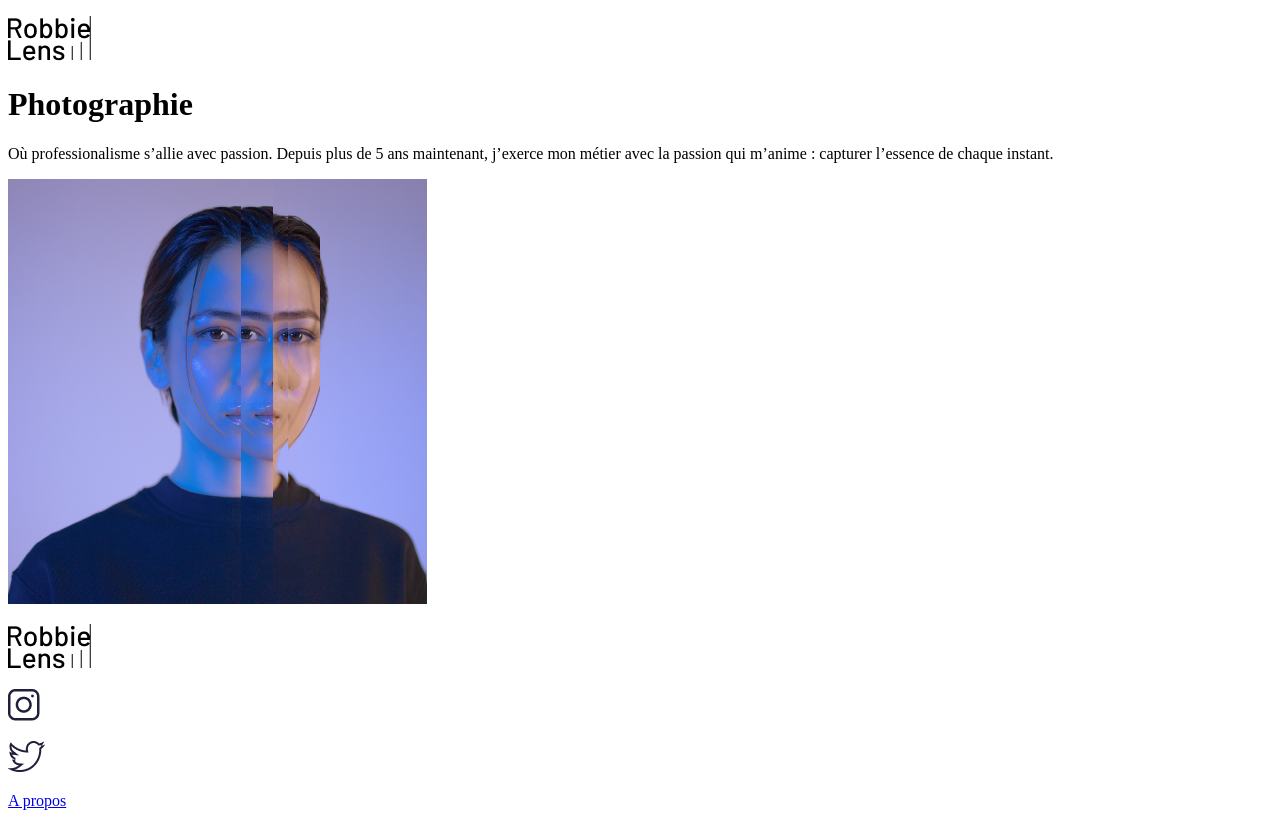
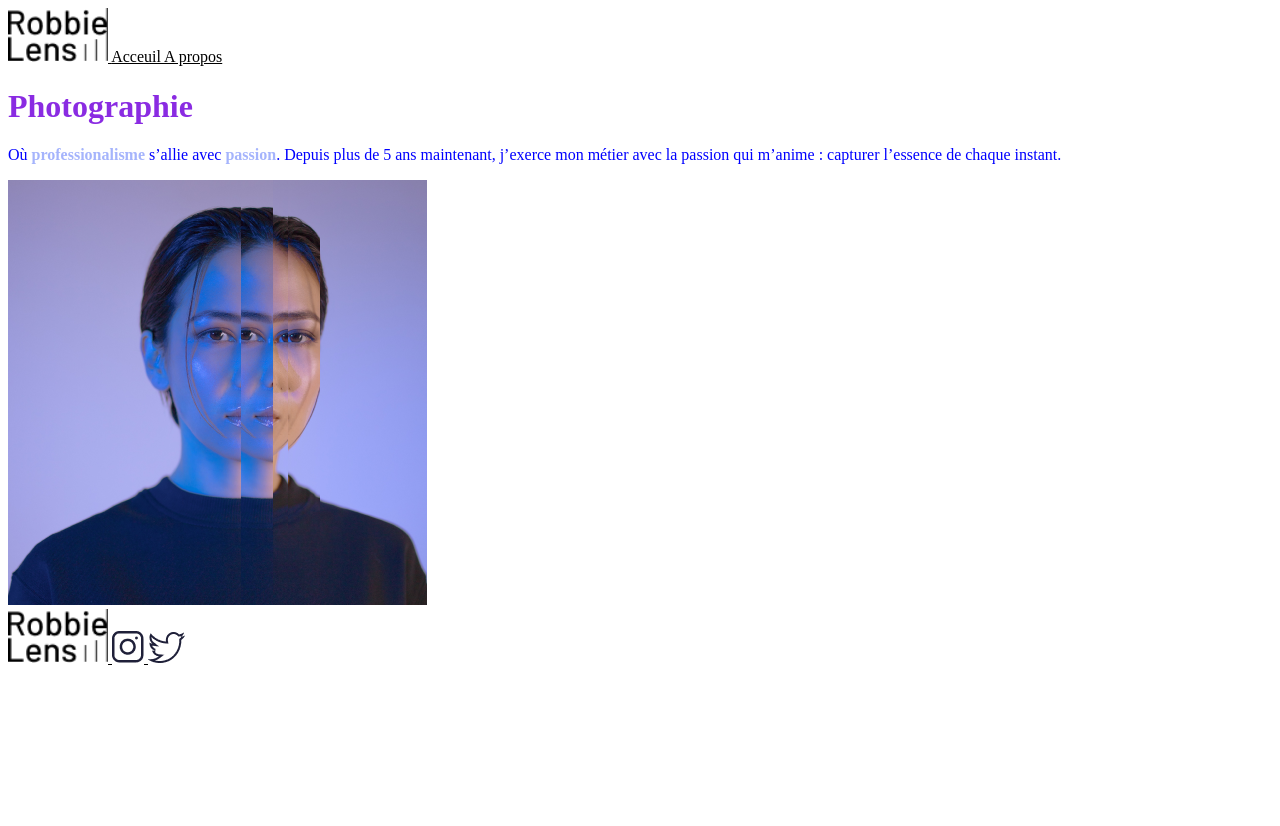
Before and after one commit to hushd02/Robbie-Lens-Photographie, a plain HTML site: page index.html in a window 1280 px wide. After the commit the page ends 800 px from the top, so only its background shows below. Drawn offline with Linux system fonts and the light colour scheme.

Commit message:
Amelioration

```diff
--- a/index.html
+++ b/index.html
@@ -4,40 +4,45 @@
     <meta charset="UTF-8">
     <meta name="viewport" content="width=device-width, initial-scale=1.0">
     <title>Robbie Lens Photographie</title>
+    <link rel="stylesheet" href="style.css">
 </head>
 <body>
-    <p>
+    <div>
         <a href="index.html">
-            <img src="images/logo.png" alt="ceci est le logo de robbie lens photographie" title="robbie lens photographie">
+            <img src="images/logo.png" alt="ceci est le logo de robbie lens photographie" title="robbie lens photographie" id="logo">
         </a>
-    </p>
 
-     <a href="images/robbie-lens.png"></a>
-     <h1>Photographie</h1>
+        <a href="#">Acceuil </a>
+
+        <a href="a-propos.html">A propos</a>
+    </div>
+
+
+
+
+     <h1 class="clsh1">Photographie</h1>
      <p>
-        Où professionalisme s’allie avec passion. Depuis plus de 5 ans maintenant, j’exerce mon métier avec la passion
+        Où <strong>professionalisme </strong  > s’allie avec <strong>passion</strong>. Depuis plus de 5 ans maintenant, j’exerce mon métier avec la passion
         qui m’anime : capturer l’essence de chaque instant.
      </p>
-    <p>
-        <img src="images/robbie-lens.png" alt="photo de robbie lens" title="robbie lens photographie">
-    </p>
-     <p>
+    <a href="images/robbie-lens.png">
+       <img src="images/robbie-lens.png" alt="photo de robbie lens" title="robbie lens photographie">
+    </a>
+
+
+
+    <div>
         <a href="index.html">
-            <img src="images/logo.png" alt="ceci est le logo de robbie lens photographie" title="robbie lens photographie">
+            <img src="images/logo.png" alt="ceci est le logo de robbie lens photographie" title="robbie lens photographie" id="logo">
         </a>
-    </p>
-     <p>
-        <a href="https://www.instagram.com/">
+
+        <a target="_blank" href="https://www.instagram.com/">
             <img src="images/instagram.png" alt="instagram photo">
         </a>
-    </p>
-    <p>
-        <a href="https://x.com/?lang=fr">
+
+        <a target="_blank" href="https://x.com/?lang=fr">
             <img src="images/twitter.png" alt="twiter image">
         </a>
-    </p>
-    <p>
-        <a href="a-propos.html">A propos</a>
-    </p>
+   </div>
 </body>
 </html>
--- /dev/null
+++ b/style.css
@@ -0,0 +1,20 @@
+h1{
+    color: red;
+}
+p{
+    color: blue;
+}
+.clsh1{
+    color:blueviolet
+
+}
+#logo{
+    width: 100px;
+    height: auto;
+}
+strong{
+   color: #A5B4FC;
+}
+a{
+    color: black;
+}
```
